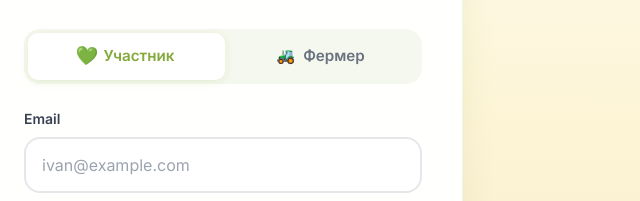
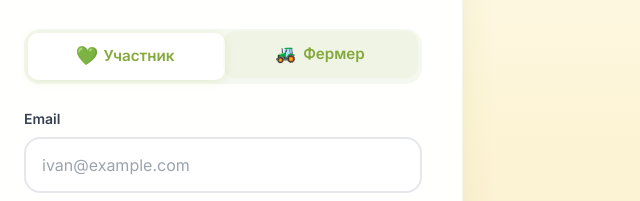
Before and after one commit to Zirvey/biomark-web, a website built with Vite: page src/register.html in a window 1280 px wide. In both pictures the pointer is over the tab 737 px from the left and 333 px from the top of the page. Shown: the part 277-478 px from the top of the page, 417-1057 px from the left. Built offline with nearby package versions, Linux system fonts and the light colour scheme.

Commit message:
feat: add hover effects to role switcher tabs

```diff
--- a/src/register.html
+++ b/src/register.html
@@ -87,6 +87,12 @@
             z-index: 1;
         }
 
+        .auth-tab:hover:not(.active) {
+            color: #84A93C;
+            transform: translateY(-2px);
+            background: rgba(132, 169, 60, 0.05);
+        }
+
         .auth-tab.active {
             color: #84A93C;
         }
@@ -118,6 +124,15 @@
 
         .auth-tab.active .role-icon {
             transform: scale(1.2) rotate(5deg);
+        }
+
+        .auth-tab:hover:not(.active) .role-icon {
+            transform: scale(1.1) rotate(-3deg);
+        }
+
+        /* Subtle hover background */
+        .auth-tab:hover:not(.active) {
+            background: rgba(132, 169, 60, 0.05);
         }
 
         /* Text fade animation */
```
